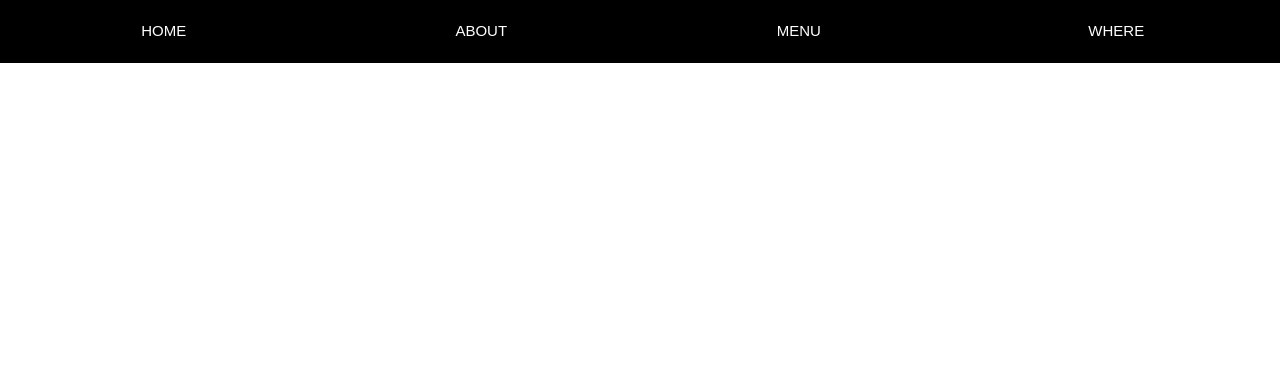
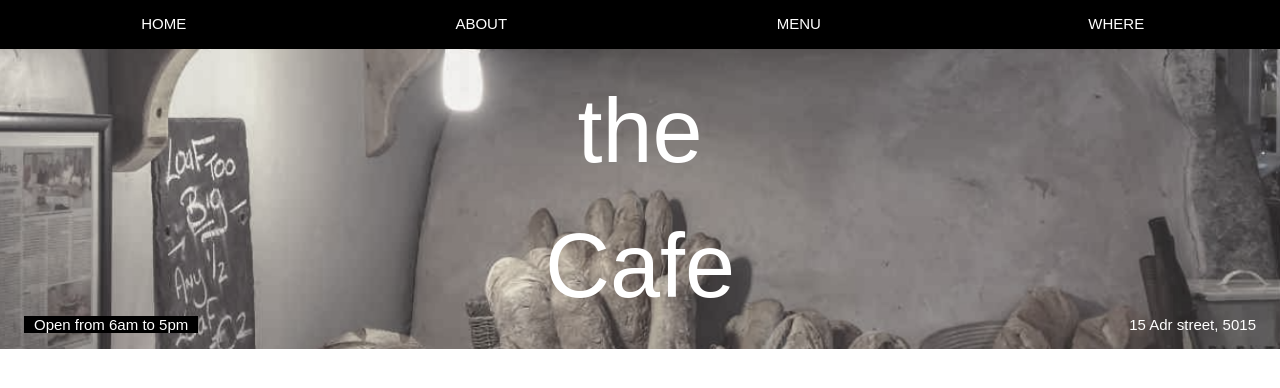
Before and after one commit to Softconstruct-internship/Html-Task-9, a website: page index.html in a window 1280 px wide. Drawn offline with Linux system fonts and the light colour scheme.

Commit message:
created the header image container

```diff
--- a/index.html
+++ b/index.html
@@ -20,6 +20,20 @@
             </ul>
         </nav>
     </header>
+    <section class="main_section">
+        <section class="header_img_section">
+            <div class="poster"><span>the</span>
+                <br>
+                <span>Cafe</span>
+            </div>
+            <div class="table_open">
+                <span>Open from 6am to 5pm</span>
+            </div>
+            <div class="address">
+                <span>15 Adr street, 5015</span>
+            </div>
+        </section>
+    </section>
 
 </body>
 
--- /dev/null
+++ b/sass/_header.scss
@@ -0,0 +1,35 @@
+.header_img_section {
+    position: relative;
+    background-size: cover;
+    filter: grayscale(50%);
+    height: 300px;
+    background-image: url("../assets/img/header_img.png");
+    display: flex;
+    align-items: center;
+    justify-content: center;
+    .poster {
+        text-align: center;
+        span {
+            color: $navbar_color;
+            font-size: 90px;
+        }
+    }
+    .table_open {
+        padding: 12px 24px !important;
+        position: absolute;
+        bottom: 0;
+        left: 0;
+        span {
+            background-color: $header_color;
+            color: $navbar_color;
+            padding: 0px 10px 0px 10px;
+        }
+    }
+    .address {
+        position: absolute;
+        bottom: 0;
+        right: 0;
+        color: $navbar_color;
+        padding: 12px 24px !important;
+    }
+}
--- a/sass/_navbar.scss
+++ b/sass/_navbar.scss
@@ -7,17 +7,17 @@
 .main_navbar {
     ul {
         height: auto;
-        align-items: center;
         padding: 5px 5px !important;
         cursor: pointer;
         display: flex;
+        align-items: center;
         justify-content: space-around;
         li {
             width: 100%;
             text-align: center;
             list-style: none;
             a {
-                padding: 15px 0px 15px 0px;
+                padding: 8px 0px 8px 0px;
                 width: 100%;
                 font-family: "Inconsolata", sans-serif;
                 display: inline-block;
--- a/sass/main.scss
+++ b/sass/main.scss
@@ -1,5 +1,6 @@
 @import "variables";
 @import "navbar";
+@import "header";
 *{
     margin: 0;
     padding: 0;
```
Also changed, not shown: assets/img/coffeehouse2.jpg (added), assets/img/coffeeshop.jpg (added), assets/img/header_img.png (added), assets/img/map.jpg (added), css/style.css.
